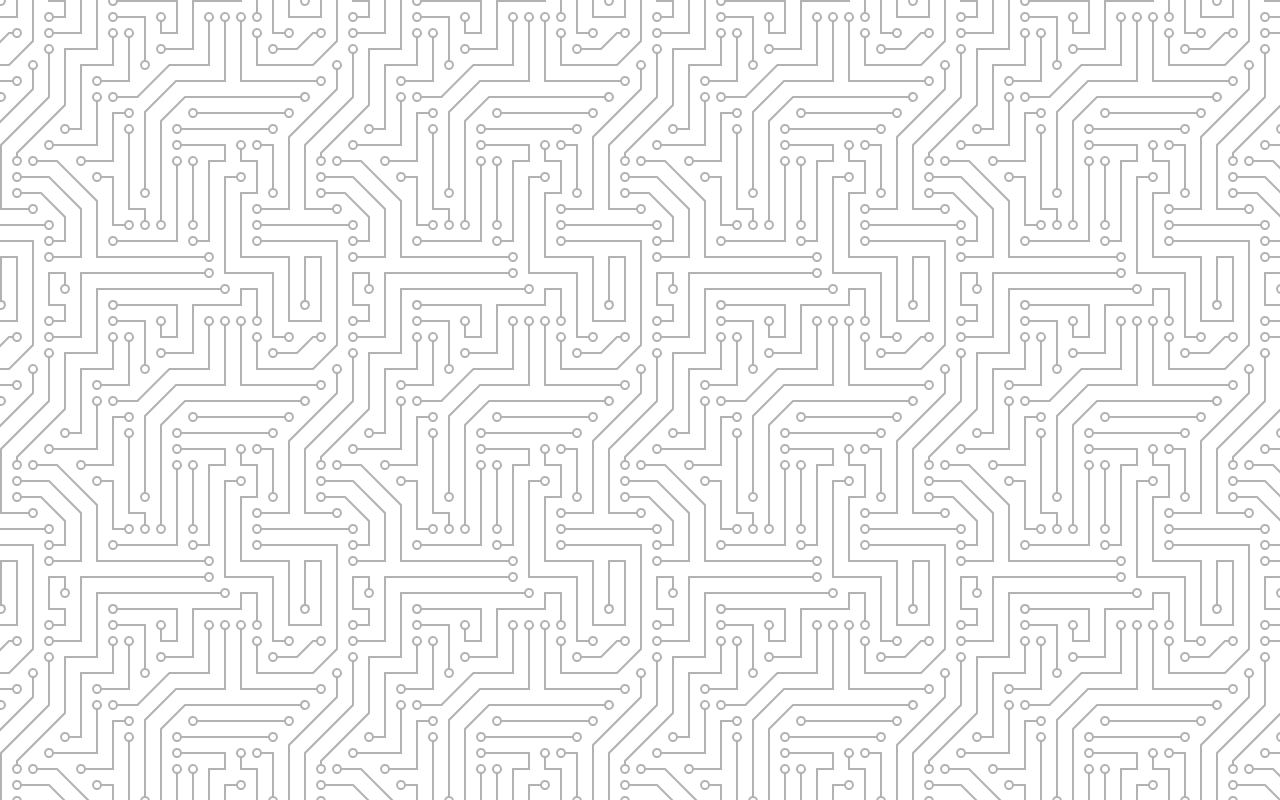
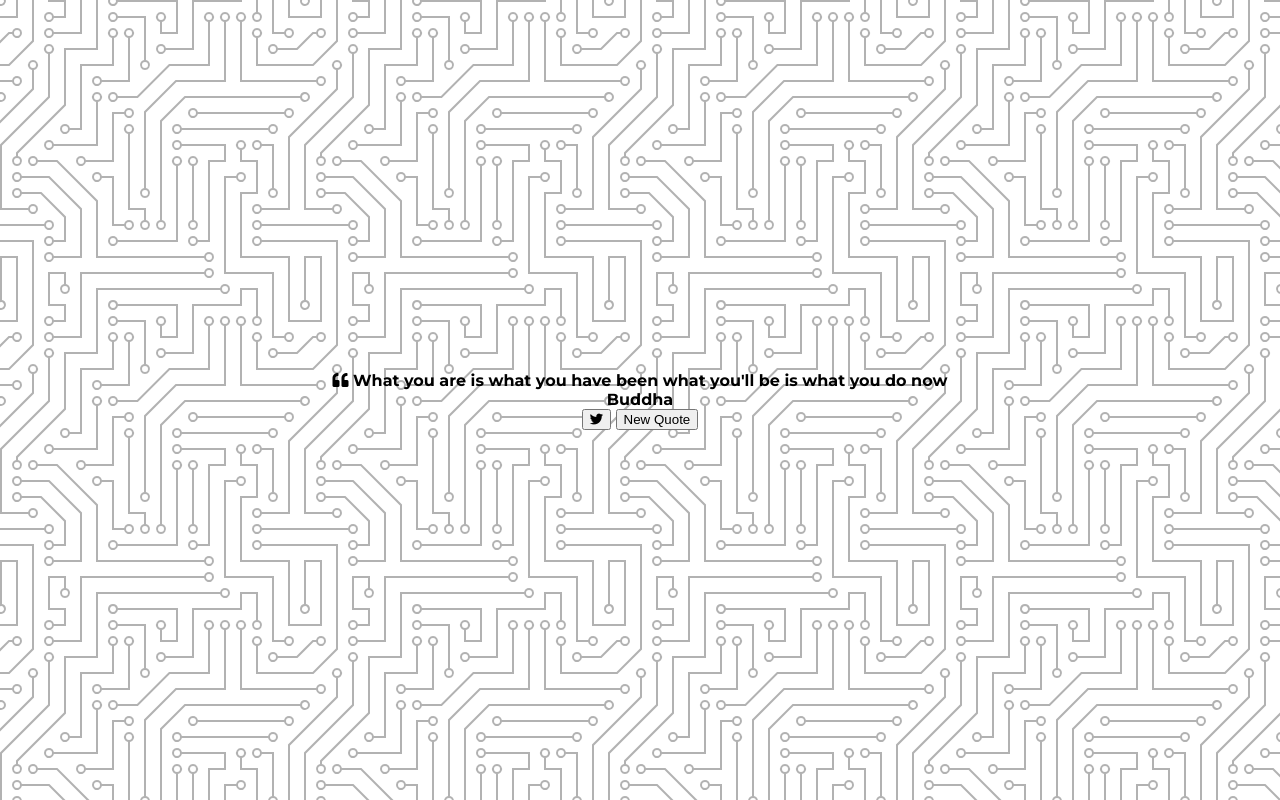
Before and after one commit to OybekKayumov/quote-generator, a plain HTML site: page index.html in a window 1280 px wide. Drawn offline with Linux system fonts and the light colour scheme.

Commit message:
Add html

```diff
--- a/index.html
+++ b/index.html
@@ -9,6 +9,31 @@
     <link rel="stylesheet" href="style.css">
 </head>
 <body>
+    <div class="quote-container" id="quote-container">
+        <!-- Quote -->
+        <div class="quote-text">
+            <i class="fas fa-quote-left"></i>
+            <span id="quote">
+                What you are is what you have been
+                what you'll be is what you do now
+            </span>
+        </div>
+        <!-- Author -->
+        <div class="quote-author">
+            <span id="author">
+                Buddha
+            </span>
+        </div>
+        <!-- Buttons -->
+        <div class="button-container">
+            <button class="twitter-button" id="twitter" title="Tweet This!">
+                <i class="fab fa-twitter"></i>
+            </button>
+            <button id="new-quote">New Quote</button>
+        </div>
+
+
+    </div>
     <!-- Script -->
     <script src="script.js"></script>
 </body>
```
